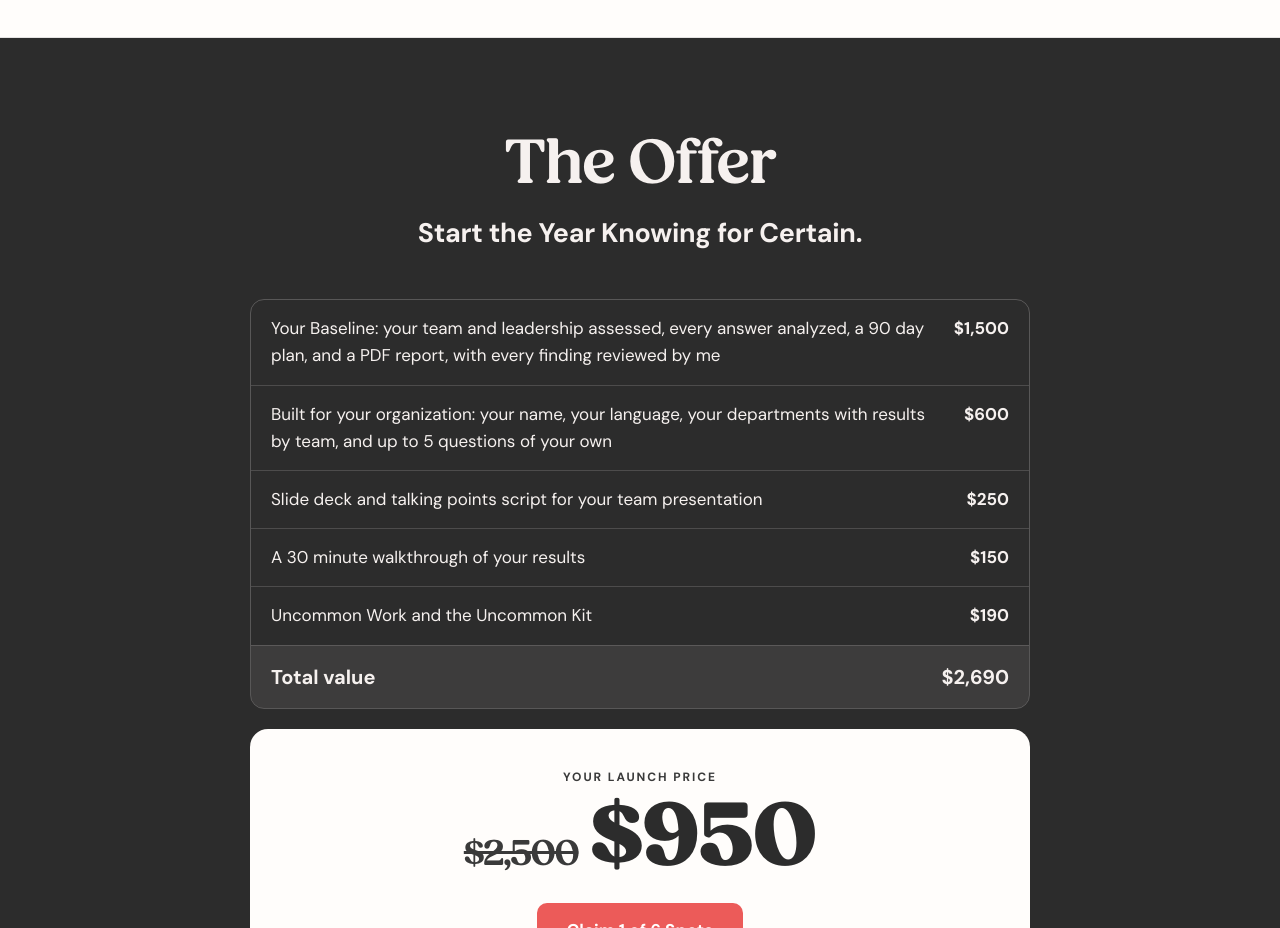
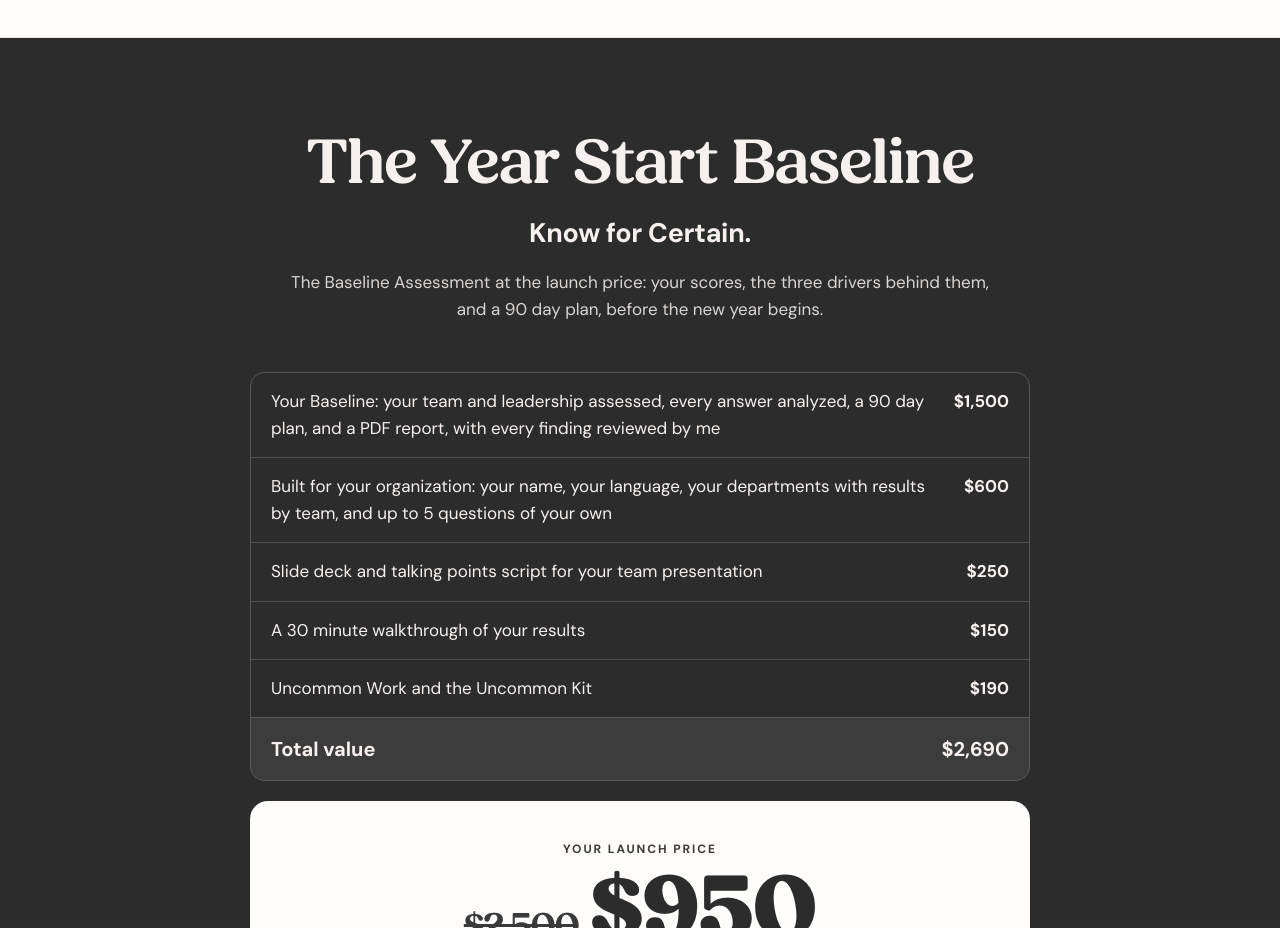
Before and after one commit to jeremyfrontier/frontier-site, a plain HTML site: page baseline/index.html in a window 1280 px wide. Shown: the part 4660-5588 px from the top of the page. Drawn offline with Linux system fonts and the light colour scheme.

Commit message:
feat: /baseline draft v8 (not pushed): offer named The Year Start Baseline, outcome name Know for Certain
Co-Authored-By: Claude Sonnet 5.5 <noreply@anthropic.com>

```diff
--- a/baseline/index.html
+++ b/baseline/index.html
@@ -506,8 +506,9 @@ html{scroll-behavior:smooth;}
   <section class="sec dark" id="offer">
     <div class="wrap">
       <div class="head prose" style="text-align:center;margin-inline:auto">
-        <h2>The Offer</h2>
-        <p class="sub" style="margin-inline:auto">Start the Year Knowing for Certain.</p>
+        <h2>The Year Start Baseline</h2>
+        <p class="sub" style="margin-inline:auto">Know for Certain.</p>
+        <p class="soft" style="margin-inline:auto">The Baseline Assessment at the launch price: your scores, the three drivers behind them, and a 90 day plan, before the new year begins.</p>
       </div>
       <div class="offer1">
         <div class="stack" role="table" aria-label="What is in the Baseline Assessment">
```
